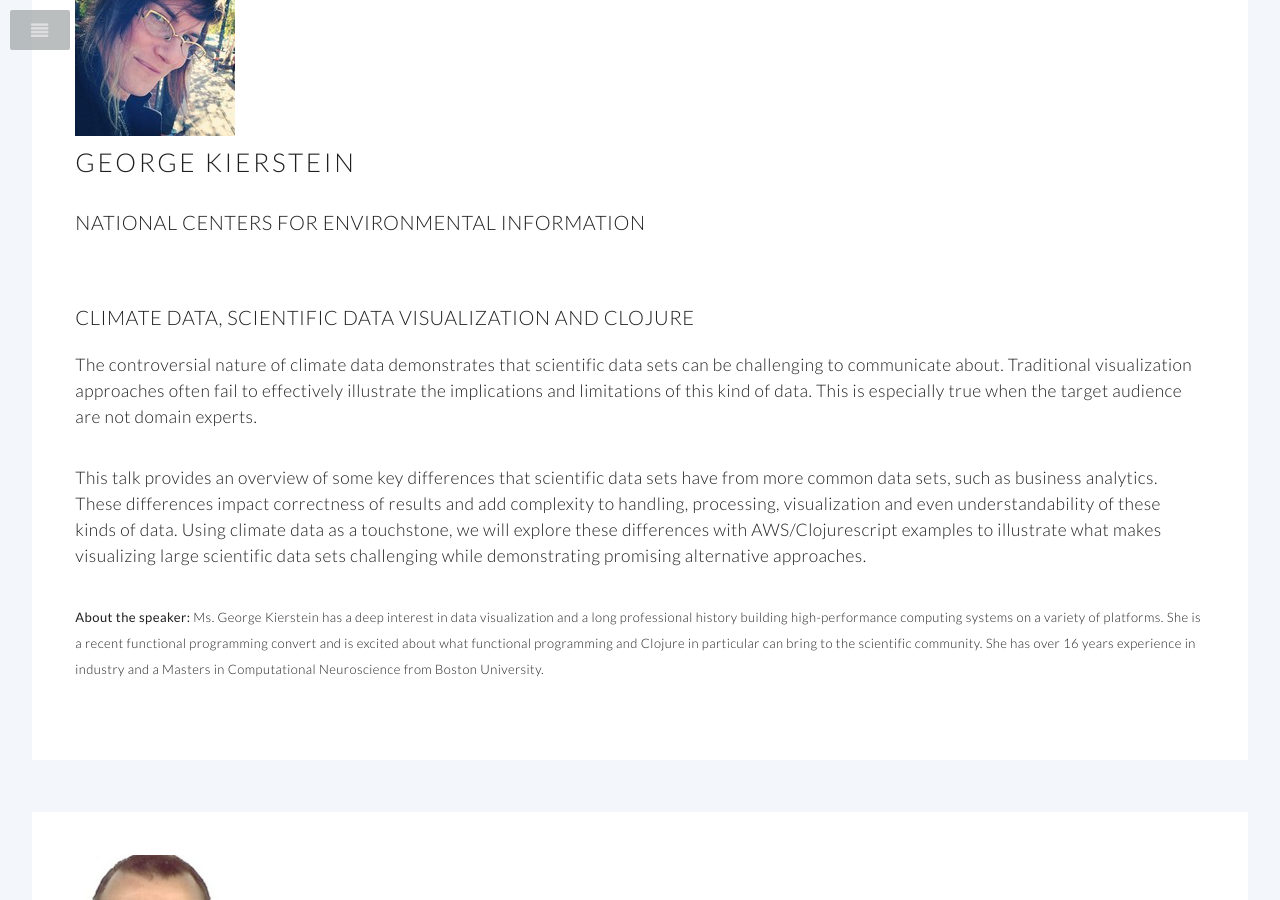
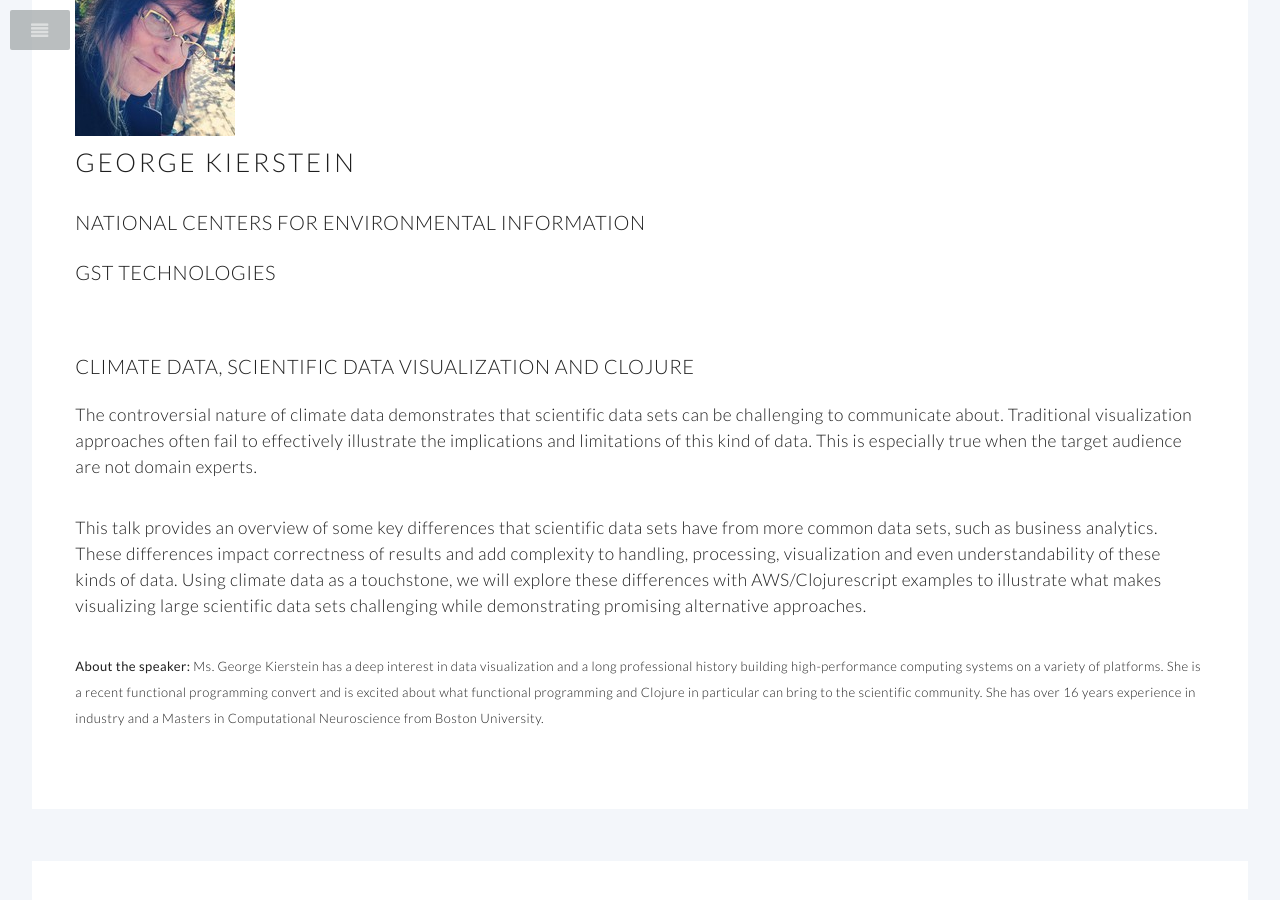
Before and after one commit to clojureconj/clojureconj.github.io, a Jekyll site: the page built from speakers.html, in a window 1280 px wide and 900 px high, scrolled down 7773 px. Built offline with Jekyll 4.4.1, drawn with Linux system fonts in a browser that asks for light colours.

Commit message:
update speaker bio info

```diff
--- a/speakers.html
+++ b/speakers.html
@@ -211,6 +211,7 @@ title: Clojure/conj 2015 - Speakers
 <img src="images/speakers/gkierstein.jpg" alt="George Kierstein" title="George Kierstein" class="logo" width="160"/>
 <h2>George Kierstein</h2>
 <h3><a href="https://www.ncei.noaa.gov/">National Centers for Environmental Information</a></h3>
+<h3>GST Technologies</h3>
 <p></p>
      </section>
     </div>
```
